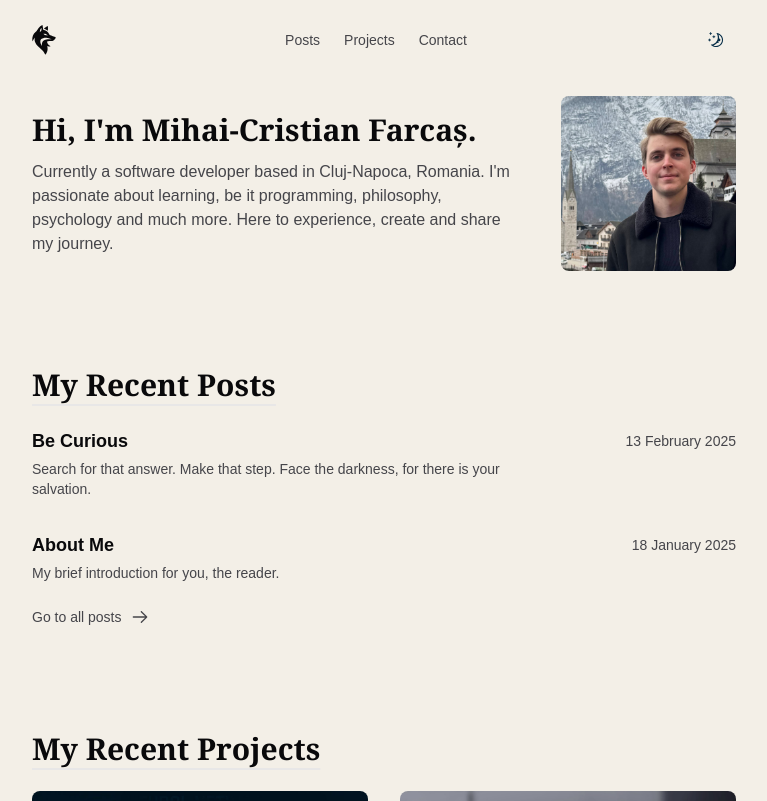
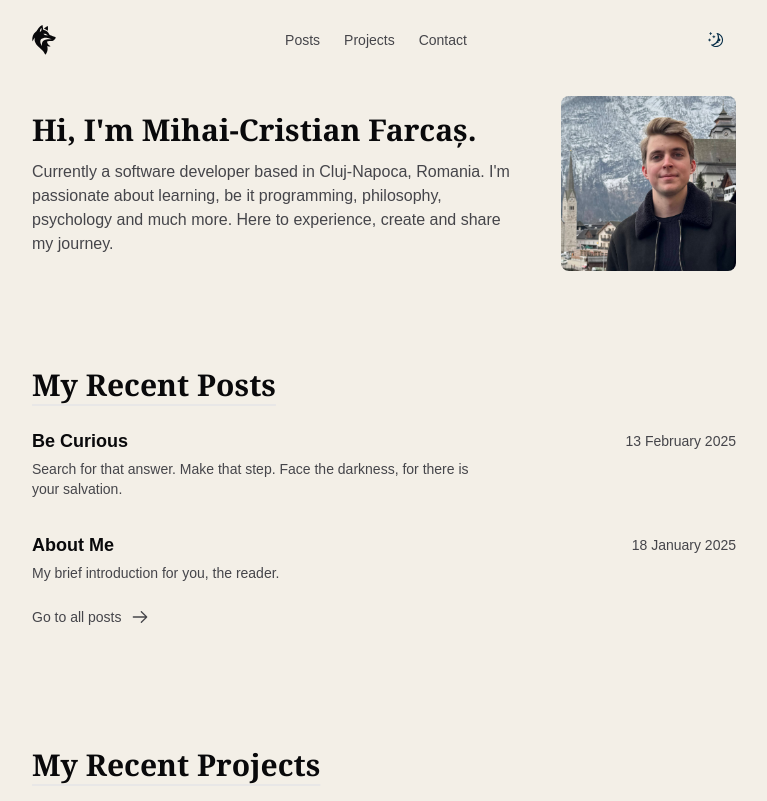
Before and after one commit to mihaicristianfarcas/portfolio-website, a Next.js app: page / in a window 1280 px wide. Shown: the top 801 px of the page, without its empty margins (256-1023 px from the left). Built offline with nearby package versions, Linux system fonts and the light colour scheme.

Commit message:
some styling

```diff
--- a/src/components/posts.tsx
+++ b/src/components/posts.tsx
@@ -12,7 +12,7 @@ export default function Posts({ posts }: { posts: PostMetadata[] }) {
             href={`/posts/${post.slug}`}
             className='flex flex-col justify-between gap-x-4 gap-y-1 sm:flex-row'
           >
-            <div className='max-w-lg'>
+            <div className='max-w-md'>
               <h2 className='text-lg font-semibold'>{post.title}</h2>
               <p className='mt-1 line-clamp-2 text-sm text-muted-foreground dark:text-muted-foreground'>
                 {post.summary}
--- a/src/components/recent-posts.tsx
+++ b/src/components/recent-posts.tsx
@@ -7,7 +7,7 @@ export default async function RecentPosts() {
   const posts = await getPosts(4)
 
   return (
-    <section className='pb-20'>
+    <section className='pb-24'>
       <div>
         <h2 className='title mb-6'>My Recent Posts</h2>
         <Posts posts={posts} />
```
